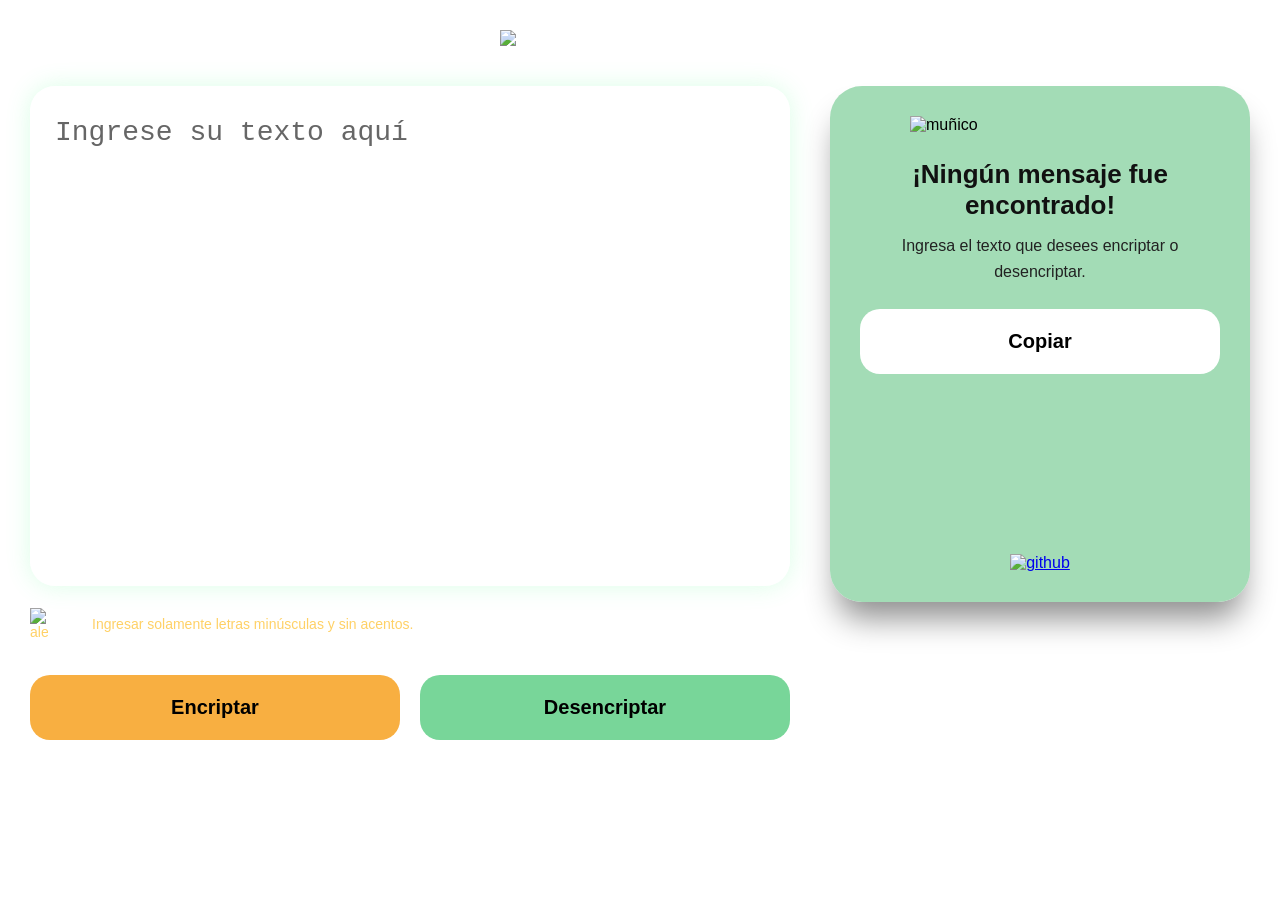
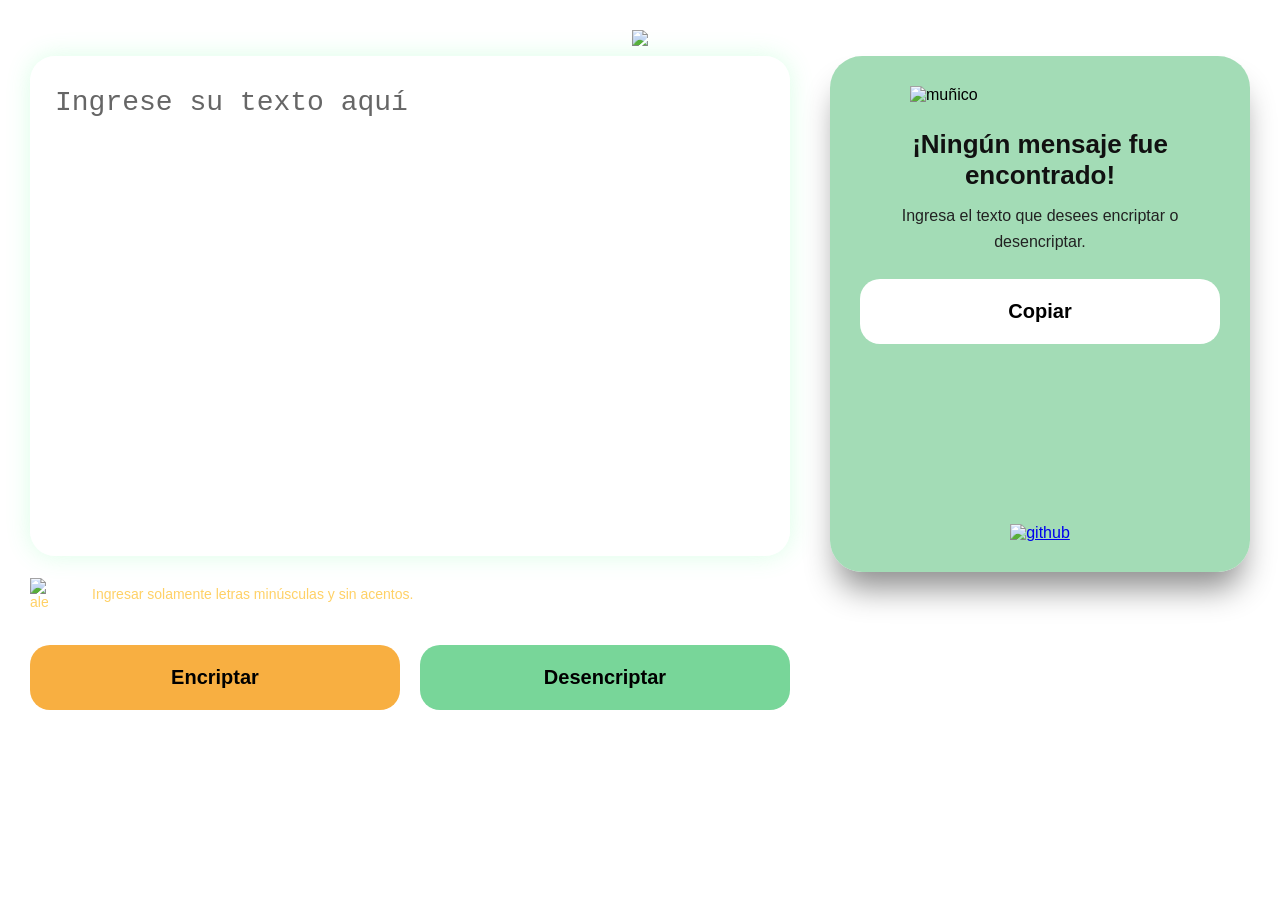

Update style.css

--- a/style.css
+++ b/style.css
@@ -28,13 +28,19 @@ header{
     width:100%;
     display:flex;
     justify-content:center;
-    margin-bottom:40px;
+    align-items:center;
+
+    margin-bottom:10px;
 }
 
 header img{
-    width:100%;
-    max-width:280px;
+    width:auto;
+    max-width:160px;
+
     height:auto;
+
+    display:block;
+    object-fit:contain;
 }
 
 /* MAIN */
